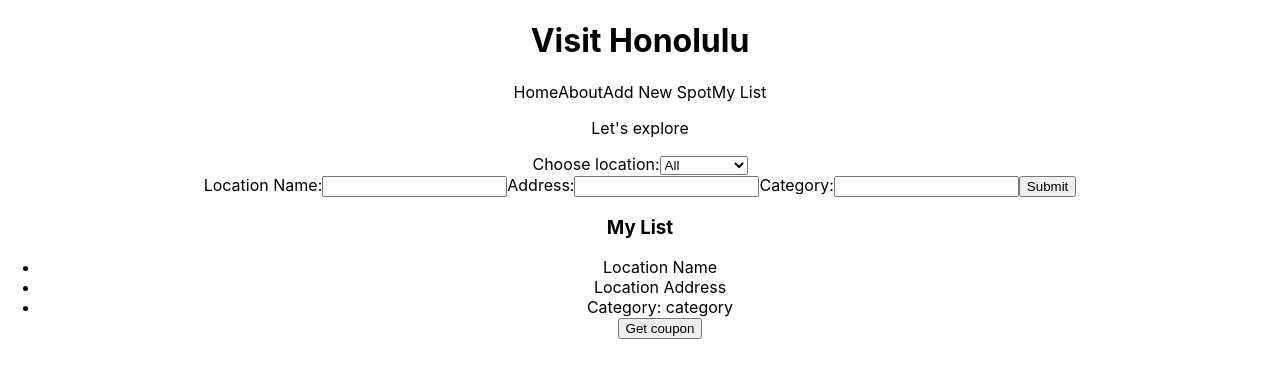
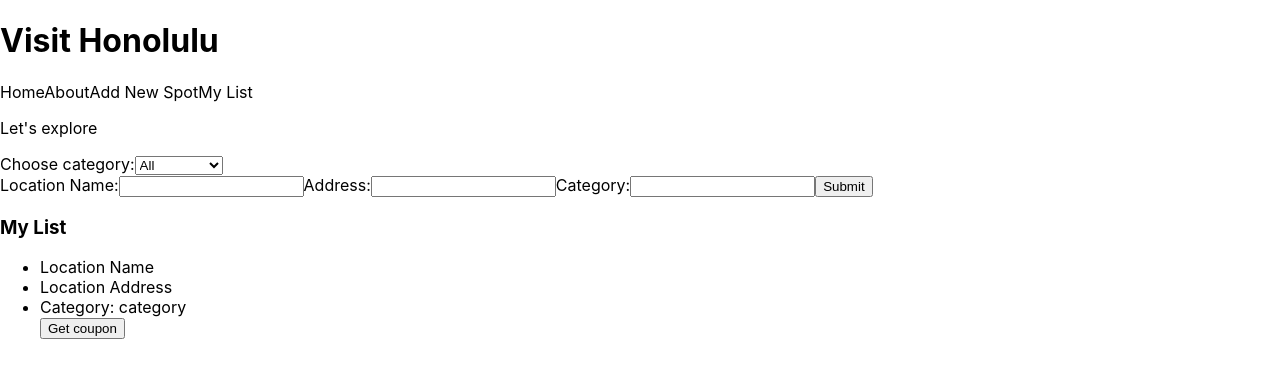
Before and after one commit to Pokasana/phase-2-project, a React (Create React App) app: page / in a window 1280 px wide. Shown: the top 378 px of the page. Built offline with nearby package versions, Linux system fonts and the light colour scheme.

Commit message:
remove unused code from App.js

```diff
--- a/src/App.js
+++ b/src/App.js
@@ -1,5 +1,4 @@
-import logo from './logo.svg';
-import './App.css';
+import React from 'react';
 
 function App() {
 
@@ -27,7 +26,8 @@ function App() {
     return (
       <div className="list-container">
         <p>Let's explore</p>
-        <label for="category">Choose location:</label>
+        <div className="filter">
+        <label for="category">Choose category:</label>
 
         <select id="category">
           <option value="all">All</option>
@@ -36,6 +36,8 @@ function App() {
           <option value="shopping">Shopping</option>
           <option value="Beaches">Beaches</option>
         </select>
+
+        </div>
       </div>
     )
   };
```
